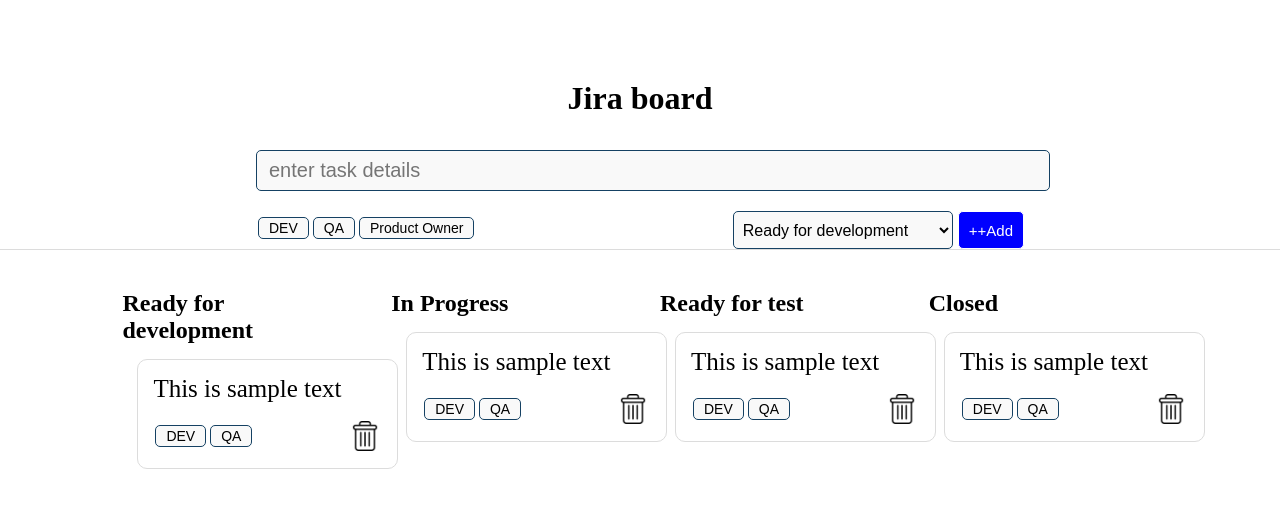
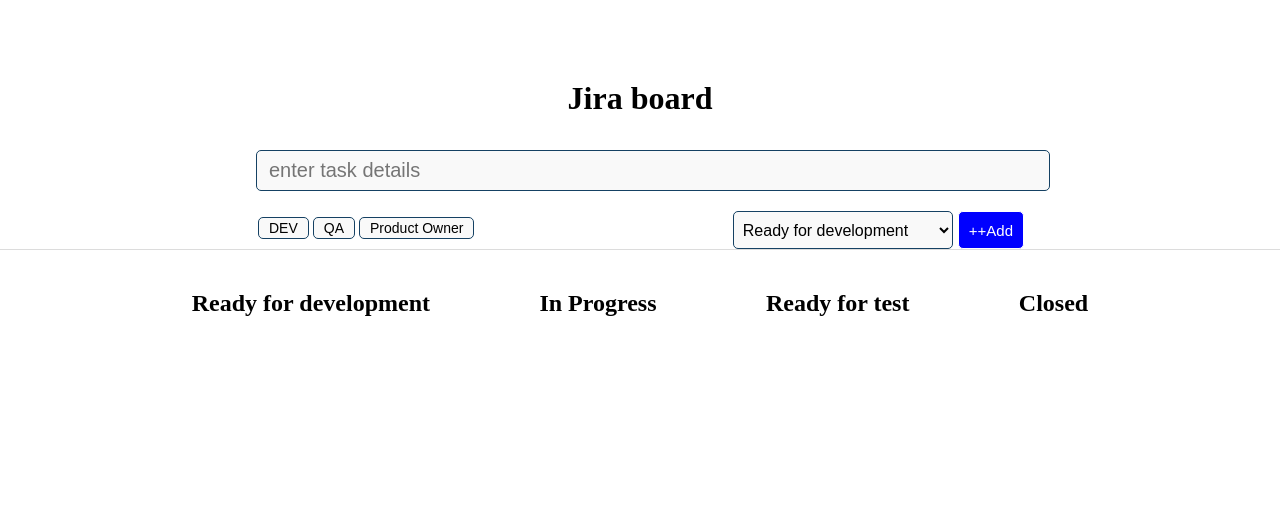
Before and after one commit to rajveer2005/jiraBoard-working-site, a React (Vite) app: page / in a window 1280 px wide. Shown: the top 508 px of the page. Built offline with nearby package versions, Linux system fonts and the light colour scheme.

Commit message:
code update

```diff
--- a/src/App.jsx
+++ b/src/App.jsx
@@ -1,17 +1,34 @@
 import './app.css'
 import TaskForm from './components/TaskForm/task-form'
 import TaskColumn from './components/TaskColumn/TaskColumn'
+import { useState } from 'react'
 
 const App = () => {
+  const [task,setTasks] = useState([]);
+  console.log(task);
   return (
     <div className='app'>
       <h1 style={{textAlign:"center",paddingTop:"80px"}}>Jira board</h1>
-      <TaskForm/>
+      <TaskForm setTasks={setTasks}/>
       <main className='app_main'>
-        <TaskColumn title = "Ready for development"/>
-        <TaskColumn title = "In Progress"/>
-        <TaskColumn title = "Ready for test "/>
-        <TaskColumn title = "Closed"/>
+        <TaskColumn title = "Ready for development"
+        task = {task}
+        status= "Ready for development"/>
+        <TaskColumn
+         title = "In Progress"
+        task = {task}
+        status= "In Progres"
+        />
+        <TaskColumn
+         title = "Ready for test "
+        task = {task}
+        status= "Ready for testt"
+        />
+        <TaskColumn
+         title = "Closed"
+         task = {task}
+        status= "Closed"
+        />
       </main>
     </div>
   )
--- a/src/components/Tag/Tag.jsx
+++ b/src/components/Tag/Tag.jsx
@@ -1,5 +1,6 @@
 import React from 'react'
 import "./Tag.css"
+import { tagStyle,tagKeyMap } from '../../constant/Common';
 
 const Tag = (props) => {
     const {tagName, selectTag , selected} = props;
--- a/src/components/TaskCard/TaskCard.jsx
+++ b/src/components/TaskCard/TaskCard.jsx
@@ -4,14 +4,17 @@ import deleteIcon from "../../assets/delete.png"
 import Tag from "../Tag/tag";
 
 
-const TaskCard = () => {
+const TaskCard = (title,tags) => {
   return (
     <article className='TaskCard'>
-        <p className='task_text'>This is sample text</p>
+        <p className='task_text'>{title}</p>
         <div className='task_card_bottom_line'>
         <div className='task_card_tags'>
-           <Tag tagName = "DEV"/>
-            <Tag tagName = "QA"/>
+          {tags.map((tag,index)=>{
+              <Tag key= {index} tagName = {tag}/>
+          })}
+
+
 
         </div>
 
--- a/src/components/TaskColumn/TaskColumn.jsx
+++ b/src/components/TaskColumn/TaskColumn.jsx
@@ -2,14 +2,23 @@ import React from 'react'
 import "./TaskColumn.css"
 import TaskCard from '../TaskCard/TaskCard'
 
-const TaskColumn = (props) => {
+const TaskColumn = ({title,task,status}) => {
   return (
     <div>
       <section className='task_coloumn'>
-        <h2 className='Task_Column_Heading'>{props.title  }
+        <h2 className='Task_Column_Heading'>
+          {title}
 
         </h2>
-        <TaskCard/>
+        {task.map((task,index) =>task.status === status &&(
+         <TaskCard
+         key={index}
+         title= {task.task}
+         tags = {task.tags}
+         />))
+
+}
+
       </section>
     </div>
   )
--- a/src/components/TaskForm/task-form.jsx
+++ b/src/components/TaskForm/task-form.jsx
@@ -1,8 +1,9 @@
 import "./task-form.css"
 import React from "react";
-import Tag from "../Tag/tag";
+import Tag from "../Tag/Tag";
+
 import { useState } from "react";
-const TaskForm = () => {
+const TaskForm = ({setTasks}) => {
 
 const [TaskData , setTaskData] = useState ({
   // initail values
@@ -24,44 +25,34 @@ const handleChange = (e) =>{
 }
 const handleSubmit = (e)=>{
   e.preventDefault();
-console.log(TaskData);
+  setTasks((prev)=>{
+    return [...prev,TaskData]
+  })
 }
 
+
 const selectTag = (tag) =>{
-  if(TaskData.tags.some((item)=> item === tag)){
-    const filterTags = TaskData.tags.filter((item)=> item !== tag);
-   setTaskData((prev)=>{
-    return {...prev,tags:filterTags};
-   });
-  }else{
     setTaskData((prev)=>{
-  return { ...prev, tags: [...prev.tags, tag] };
-    });
-  }
+      const isSelected = prev.tags.includes(tag);
+      const tags = isSelected
+      ? prev.tags.filter((item)=> item !==tag)
+      : [...prev.tags,tag];
+      return {...prev ,tags};
+    })
+
+  // if(TaskData.tags.some((item)=> item === tag)){
+  //   const filterTags = TaskData.tags.filter((item)=> item !== tag);
+  //  setTaskData((prev)=>{
+  //   return {...prev,tags:filterTags};
+  //  });
+  // }else{
+  //   setTaskData((prev)=>{
+  // return { ...prev, tags: [...prev.tags, tag] };
+  //   });
+  // }
 };
 console.log(TaskData);
 
-// Click Tag
-//    ↓
-// Check: Is it in tags?
-//    ↓
-// Yes → remove it
-// No  → add it
-//    ↓
-// Update React state
-//    ↓
-// UI re-renders
-
-
-      // const [task,setTask] = useState("");
-      // const [status,setStatus] = useState("");
-      //   const handleTask = (e) =>{
-      //     setTask(e.target.value);
-      //   }
-      //   const handleStatusChange =(e) =>{
-      //     setStatus(e.target.value);
-      //   }
-      //   console.log(task,status);
        return (
       <header className='app_header'>
       <form onSubmit={handleSubmit}>
--- /dev/null
+++ b/src/constant/Common.js
@@ -0,0 +1,11 @@
+
+ export const tagStyle = {
+      DEV : {backgroundColor : "#0458ff"},
+      QA : {backgroundColor : "#04ff8a"},
+      PO : {backgroundColor : "#c9ff04"},
+    }
+ export const tagKeyMap = {
+    "DEV" : "DEV",
+    "QA" : "QA",
+    "Product Owner" : "PO"
+}
```
Also changed, not shown: src/components/data.js (added, +12 -0 lines).
